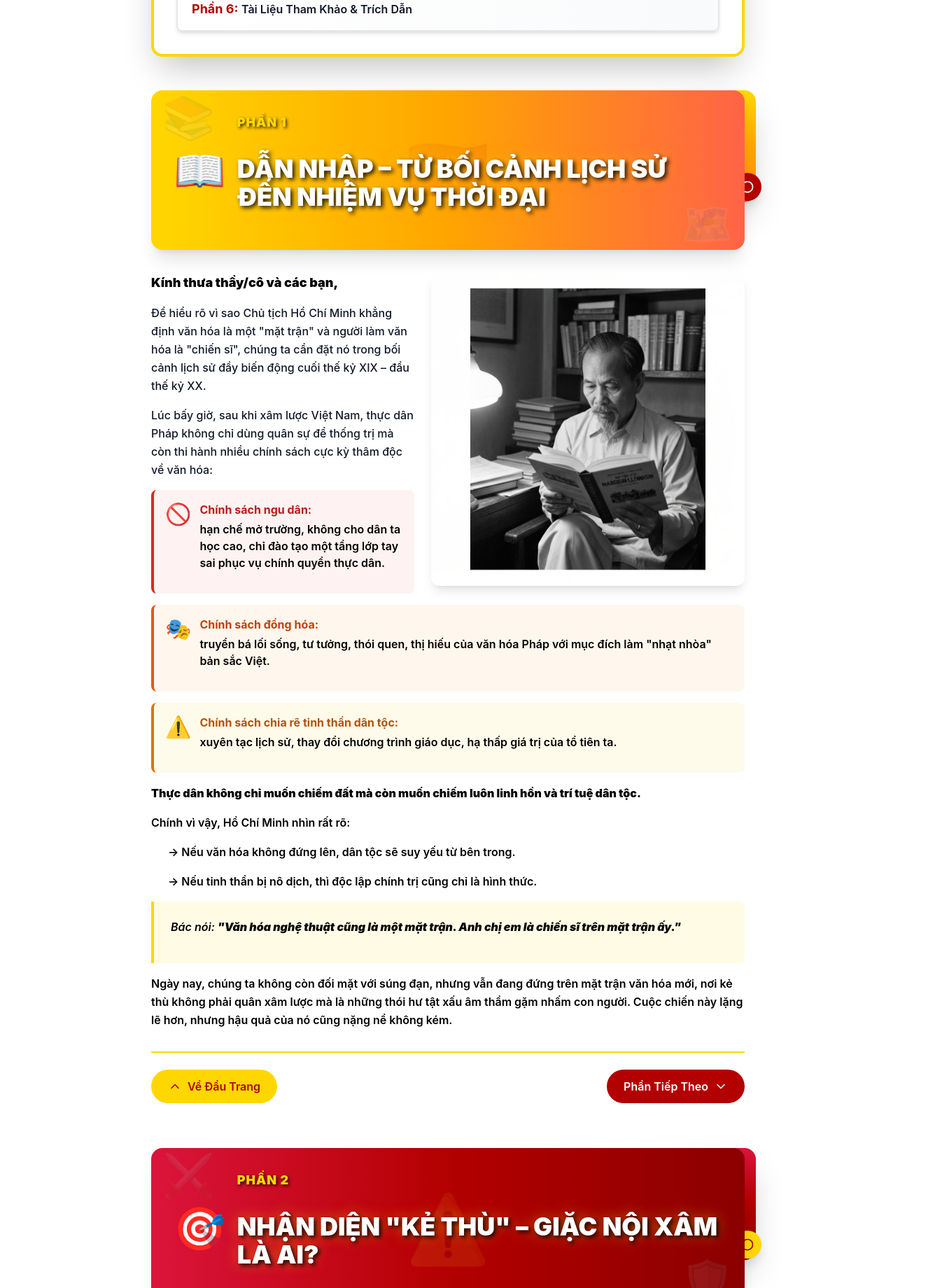
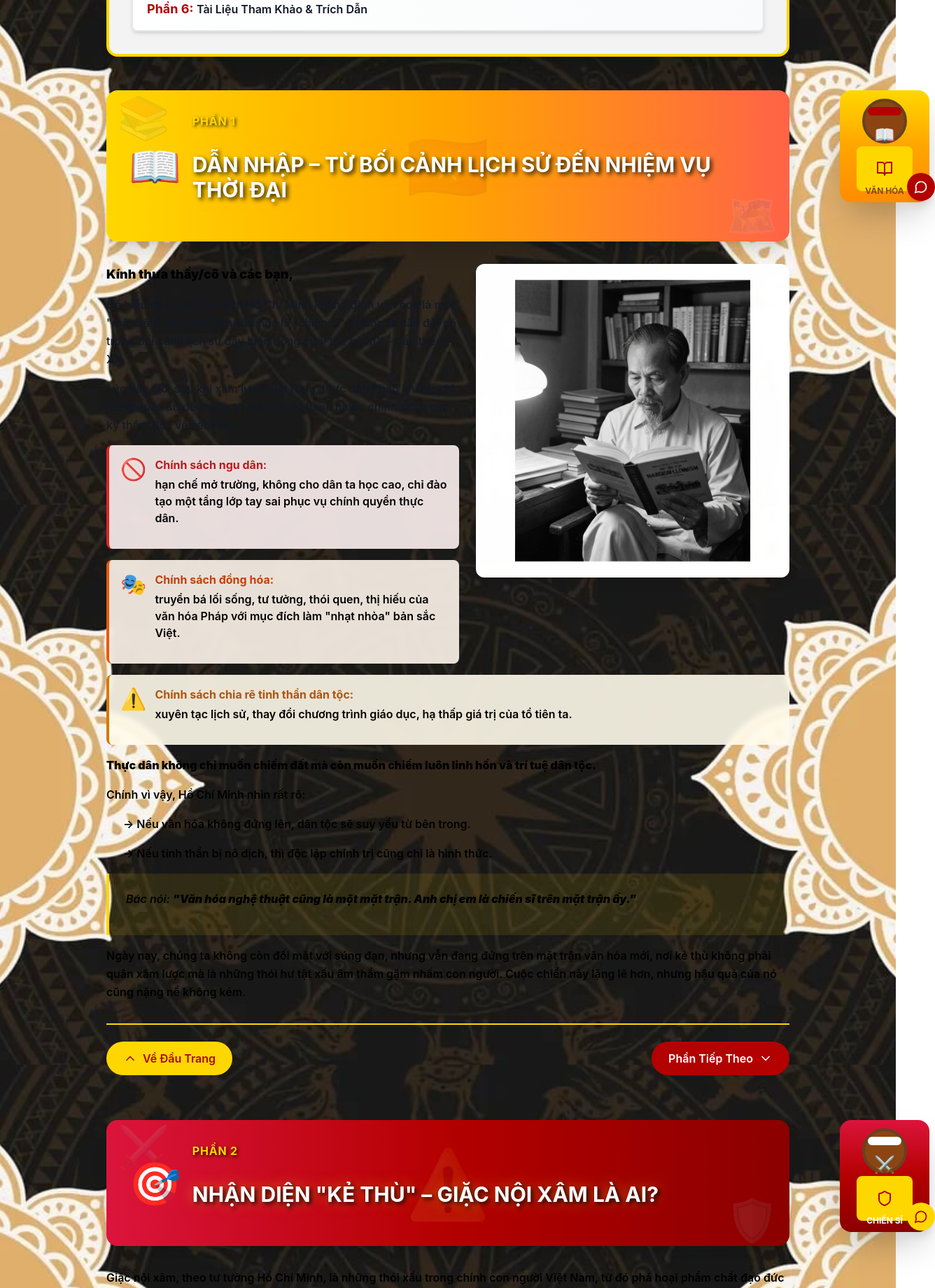
Before and after one commit to QuanHoang54/kethuatuttuong-hcm03, a React (Vite) app: page /presentation in a window 1280 px wide. Shown: the part 879-2719 px from the top of the page at 70% size, 1336 px wide, since content can reach past the window. Built offline with nearby package versions, Linux system fonts and the light colour scheme.

Commit message:
Updated PresentationPage.tsx

```diff
--- a/src/pages/PresentationPage.tsx
+++ b/src/pages/PresentationPage.tsx
@@ -153,9 +153,9 @@ export default function PresentationPage() {
         </div>
       </nav>
 
-      <div className="pt-24 pb-12">
-        <div className="container mx-auto px-6 max-w-4xl">
-          <div className="bg-gradient-to-r from-[#b30000] to-[#8b0000] p-12 rounded-3xl shadow-2xl mb-12 text-center border-4 border-[#FFD700]">
+      <div className="pt-24 pb-12 min-h-screen" style={{backgroundImage: 'url("/image copy.png")', backgroundSize: 'cover', backgroundPosition: 'center', backgroundAttachment: 'fixed'}}>
+        <div className="container mx-auto px-6 max-w-5xl relative">
+          <div className="bg-gradient-to-r from-[#b30000] to-[#8b0000] p-12 rounded-3xl shadow-2xl mb-12 text-center border-4 border-[#FFD700] backdrop-blur-sm bg-opacity-95">
             <h1 className="text-4xl md:text-5xl font-black text-white mb-4 drop-shadow-lg" style={{textShadow: '2px 2px 4px rgba(0,0,0,0.5)'}}>
               BÀI THUYẾT TRÌNH
             </h1>
@@ -164,7 +164,7 @@ export default function PresentationPage() {
             </h2>
           </div>
 
-          <div className="bg-white p-8 rounded-2xl shadow-2xl mb-12 border-4 border-[#FFD700]">
+          <div className="bg-white/95 backdrop-blur-md p-8 rounded-2xl shadow-2xl mb-12 border-4 border-[#FFD700]">
             <h3 className="text-3xl font-black text-[#b30000] mb-6 flex items-center gap-2 drop-shadow-md">
               <BookOpen size={32} />
               MỤC LỤC
@@ -193,7 +193,7 @@ export default function PresentationPage() {
 
           <article className="prose prose-lg max-w-none">
             <section id="section1" className="fade-in-section mb-16 relative">
-              <div className="absolute -right-4 top-0 hidden xl:block">
+              <div className="absolute top-0 hidden xl:block" style={{right: '-200px'}}>
                 <div className="sticky top-24">
                   <button
                     onClick={() => setActiveChatBot(activeChatBot === 1 ? null : 1)}
@@ -234,7 +234,7 @@ export default function PresentationPage() {
                   )}
                 </div>
               </div>
-              <div className="relative mb-8 overflow-hidden rounded-2xl bg-gradient-to-r from-[#FFD700] via-[#FFA500] to-[#FF6347] p-8 shadow-xl">
+              <div className="relative mb-8 overflow-hidden rounded-2xl bg-gradient-to-r from-[#FFD700] via-[#FFA500] to-[#FF6347] p-8 shadow-xl backdrop-blur-md bg-opacity-90">
                 <div className="absolute inset-0 opacity-10">
                   <div className="absolute top-2 left-4 text-6xl">📚</div>
                   <div className="absolute bottom-2 right-4 text-6xl">🗺️</div>
@@ -243,8 +243,8 @@ export default function PresentationPage() {
                 <div className="relative z-10 flex items-center gap-4">
                   <div className="text-6xl">📖</div>
                   <div>
-                    <div className="text-lg font-black text-[#FFD700] mb-2 tracking-wider" style={{textShadow: '2px 2px 4px rgba(0,0,0,0.8)'}}>PHẦN 1</div>
-                    <h2 className="text-4xl font-black text-white" style={{textShadow: '3px 3px 6px rgba(0,0,0,0.9), 0 0 20px rgba(255,215,0,0.5)'}}>
+                    <div className="text-base font-bold text-[#FFD700] mb-2 tracking-wider" style={{textShadow: '2px 2px 4px rgba(0,0,0,0.8)'}}>PHẦN 1</div>
+                    <h2 className="text-3xl font-bold text-white" style={{textShadow: '3px 3px 6px rgba(0,0,0,0.9), 0 0 20px rgba(255,215,0,0.5)'}}>
                       DẪN NHẬP – TỪ BỐI CẢNH LỊCH SỬ ĐẾN NHIỆM VỤ THỜI ĐẠI
                     </h2>
                   </div>
@@ -268,21 +268,21 @@ export default function PresentationPage() {
                 Lúc bấy giờ, sau khi xâm lược Việt Nam, thực dân Pháp không chỉ dùng quân sự để thống trị mà còn thi hành nhiều chính sách cực kỳ thâm độc về văn hóa:
               </p>
               <div className="space-y-4 mb-4">
-                <div className="flex gap-3 items-start bg-red-50 p-4 rounded-lg border-l-4 border-red-600">
+                <div className="flex gap-3 items-start bg-red-50/90 backdrop-blur-sm p-4 rounded-lg border-l-4 border-red-600">
                   <div className="text-3xl flex-shrink-0">🚫</div>
                   <div>
                     <strong className="text-red-700">Chính sách ngu dân:</strong>
                     <p className="text-black font-semibold mt-1">hạn chế mở trường, không cho dân ta học cao, chỉ đào tạo một tầng lớp tay sai phục vụ chính quyền thực dân.</p>
                   </div>
                 </div>
-                <div className="flex gap-3 items-start bg-orange-50 p-4 rounded-lg border-l-4 border-orange-600">
+                <div className="flex gap-3 items-start bg-orange-50/90 backdrop-blur-sm p-4 rounded-lg border-l-4 border-orange-600">
                   <div className="text-3xl flex-shrink-0">🎭</div>
                   <div>
                     <strong className="text-orange-700">Chính sách đồng hóa:</strong>
                     <p className="text-black font-semibold mt-1">truyền bá lối sống, tư tưởng, thói quen, thị hiếu của văn hóa Pháp với mục đích làm "nhạt nhòa" bản sắc Việt.</p>
                   </div>
                 </div>
-                <div className="flex gap-3 items-start bg-amber-50 p-4 rounded-lg border-l-4 border-amber-600">
+                <div className="flex gap-3 items-start bg-amber-50/90 backdrop-blur-sm p-4 rounded-lg border-l-4 border-amber-600">
                   <div className="text-3xl flex-shrink-0">⚠️</div>
                   <div>
                     <strong className="text-amber-700">Chính sách chia rẽ tinh thần dân tộc:</strong>
@@ -330,7 +330,7 @@ export default function PresentationPage() {
             </section>
 
             <section id="section2" className="fade-in-section mb-16 relative">
-              <div className="absolute -right-4 top-0 hidden xl:block">
+              <div className="absolute top-0 hidden xl:block" style={{right: '-200px'}}>
                 <div className="sticky top-24">
                   <button
                     onClick={() => setActiveChatBot(activeChatBot === 2 ? null : 2)}
@@ -380,8 +380,8 @@ export default function PresentationPage() {
                 <div className="relative z-10 flex items-center gap-4">
                   <div className="text-6xl">🎯</div>
                   <div>
-                    <div className="text-lg font-black text-[#FFD700] mb-2 tracking-wider" style={{textShadow: '2px 2px 4px rgba(0,0,0,0.8)'}}>PHẦN 2</div>
-                    <h2 className="text-4xl font-black text-white" style={{textShadow: '3px 3px 6px rgba(0,0,0,0.9), 0 0 20px rgba(255,215,0,0.5)'}}>
+                    <div className="text-base font-bold text-[#FFD700] mb-2 tracking-wider" style={{textShadow: '2px 2px 4px rgba(0,0,0,0.8)'}}>PHẦN 2</div>
+                    <h2 className="text-3xl font-bold text-white" style={{textShadow: '3px 3px 6px rgba(0,0,0,0.9), 0 0 20px rgba(255,215,0,0.5)'}}>
                       NHẬN DIỆN "KẺ THÙ" – GIẶC NỘI XÂM LÀ AI?
                     </h2>
                   </div>
@@ -487,7 +487,7 @@ export default function PresentationPage() {
                 </div>
               </div>
 
-              <div className="bg-yellow-50 border-2 border-[#FFD700] p-6 rounded-xl">
+              <div className="bg-yellow-50/90 backdrop-blur-sm border-2 border-[#FFD700] p-6 rounded-xl">
                 <h3 className="text-xl font-bold text-[#b30000] mb-4">⇒ Liên hệ thực tế sinh viên – "Chiến trường" sát nhất</h3>
                 <ul className="list-disc list-inside space-y-2 text-black font-semibold">
                   <li><strong>Lãng phí:</strong> thời gian trôi qua trên game, mạng xã hội, "lướt TikTok cả ngày".</li>
@@ -502,7 +502,7 @@ export default function PresentationPage() {
             </section>
 
             <section id="section3" className="fade-in-section mb-16 relative">
-              <div className="absolute -right-4 top-0 hidden xl:block">
+              <div className="absolute top-0 hidden xl:block" style={{right: '-200px'}}>
                 <div className="sticky top-24">
                   <button
                     onClick={() => setActiveChatBot(activeChatBot === 3 ? null : 3)}
@@ -551,8 +551,8 @@ export default function PresentationPage() {
                 <div className="relative z-10 flex items-center gap-4">
                   <div className="text-6xl">⚔️</div>
                   <div>
-                    <div className="text-lg font-black text-[#FFD700] mb-2 tracking-wider" style={{textShadow: '2px 2px 4px rgba(0,0,0,0.8)'}}>PHẦN 3</div>
-                    <h2 className="text-4xl font-black text-white" style={{textShadow: '3px 3px 6px rgba(0,0,0,0.9), 0 0 20px rgba(255,215,0,0.5)'}}>
+                    <div className="text-base font-bold text-[#FFD700] mb-2 tracking-wider" style={{textShadow: '2px 2px 4px rgba(0,0,0,0.8)'}}>PHẦN 3</div>
+                    <h2 className="text-3xl font-bold text-white" style={{textShadow: '3px 3px 6px rgba(0,0,0,0.9), 0 0 20px rgba(255,215,0,0.5)'}}>
                       VŨ KHÍ CHIẾN ĐẤU – "PHÒ CHÍNH TRỪ TÀ" & ĐỜI SỐNG MỚI
                     </h2>
                   </div>
@@ -576,7 +576,7 @@ export default function PresentationPage() {
                 </p>
               </div>
 
-              <div className="bg-yellow-50 p-6 rounded-xl mb-6">
+              <div className="bg-yellow-50/90 backdrop-blur-sm p-6 rounded-xl mb-6">
                 <h4 className="text-xl font-bold text-[#b30000] mb-3">PHÒ CHÍNH: xây dựng cái đẹp</h4>
                 <ul className="list-disc list-inside space-y-2 text-black font-semibold">
                   <li>Biểu dương người tốt</li>
@@ -631,7 +631,7 @@ export default function PresentationPage() {
             </section>
 
             <section id="section4" className="fade-in-section mb-16 relative">
-              <div className="absolute -right-4 top-0 hidden xl:block">
+              <div className="absolute top-0 hidden xl:block" style={{right: '-200px'}}>
                 <div className="sticky top-24">
                   <button
                     onClick={() => setActiveChatBot(activeChatBot === 4 ? null : 4)}
@@ -672,7 +672,7 @@ export default function PresentationPage() {
                 </div>
               </div>
               <div className="h-1 bg-gradient-to-r from-[#FFD700] to-[#b30000] rounded-full mb-8"></div>
-              <h2 className="text-4xl font-black text-[#b30000] mb-6" style={{textShadow: '2px 2px 4px rgba(0,0,0,0.2)'}}>
+              <h2 className="text-3xl font-bold text-[#b30000] mb-6" style={{textShadow: '2px 2px 4px rgba(0,0,0,0.2)'}}>
                 PHẦN 4: VẬN DỤNG THỰC TIỄN – HÀNH ĐỘNG CỦA SINH VIÊN
               </h2>
               <p className="text-black font-semibold leading-relaxed mb-6">
@@ -723,7 +723,7 @@ export default function PresentationPage() {
             </section>
 
             <section id="section5" className="fade-in-section mb-16 relative">
-              <div className="absolute -right-4 top-0 hidden xl:block">
+              <div className="absolute top-0 hidden xl:block" style={{right: '-200px'}}>
                 <div className="sticky top-24">
                   <button
                     onClick={() => setActiveChatBot(activeChatBot === 5 ? null : 5)}
@@ -764,7 +764,7 @@ export default function PresentationPage() {
                 </div>
               </div>
               <div className="h-1 bg-gradient-to-r from-[#FFD700] to-[#b30000] rounded-full mb-8"></div>
-              <h2 className="text-4xl font-black text-[#b30000] mb-6" style={{textShadow: '2px 2px 4px rgba(0,0,0,0.2)'}}>
+              <h2 className="text-3xl font-bold text-[#b30000] mb-6" style={{textShadow: '2px 2px 4px rgba(0,0,0,0.2)'}}>
                 PHẦN 5: KẾT LUẬN – MỖI SINH VIÊN LÀ MỘT CHIẾN SĨ
               </h2>
               <div className="bg-[#FFD700]/10 border-l-4 border-[#FFD700] p-6 rounded-r-lg mb-6">
@@ -796,7 +796,7 @@ export default function PresentationPage() {
 
             <section id="section6" className="fade-in-section mb-16">
               <div className="h-1 bg-gradient-to-r from-[#FFD700] to-[#b30000] rounded-full mb-8"></div>
-              <h2 className="text-4xl font-black text-[#b30000] mb-6" style={{textShadow: '2px 2px 4px rgba(0,0,0,0.2)'}}>
+              <h2 className="text-3xl font-bold text-[#b30000] mb-6" style={{textShadow: '2px 2px 4px rgba(0,0,0,0.2)'}}>
                 PHẦN 6: TÀI LIỆU THAM KHẢO & TRÍCH DẪN
               </h2>
 
@@ -807,7 +807,7 @@ export default function PresentationPage() {
                 Nguồn tư liệu và trích dẫn sử dụng trong bài trình chiếu
               </p>
 
-              <div className="bg-gray-50 p-6 rounded-xl mb-8">
+              <div className="bg-gray-50/90 backdrop-blur-sm p-6 rounded-xl mb-8">
                 <ol className="list-decimal list-inside space-y-3 text-gray-900 font-medium">
                   <li>Hồ Chí Minh toàn tập — Tập 5, 10, 12 — Nhà xuất bản Chính trị quốc gia, Hà Nội</li>
                   <li>Tư tưởng Hồ Chí Minh về văn hóa — Viện nghiên cứu tư tưởng Hồ Chí Minh</li>
```
